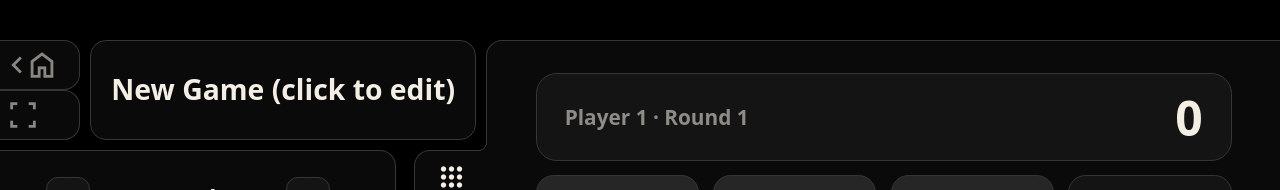
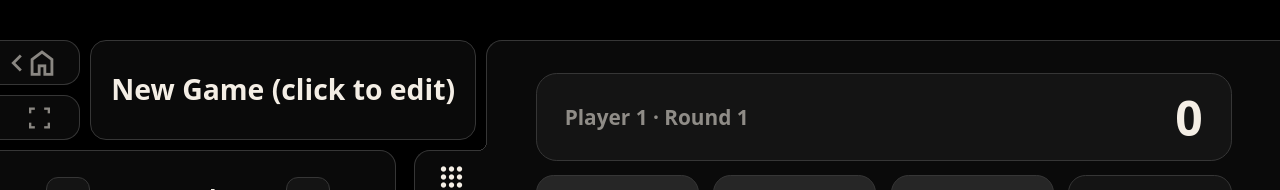
Before and after one commit to hendrikmelse/scoreplot, a React (Vite) app in the folder web/: page /play in a window 1280 px wide. Shown: the top 190 px of the page. Built offline with nearby package versions, Linux system fonts and the light colour scheme.

Commit message:
Stack the portrait layout as header, list, view, tabs, with room for rounded corners
Also stops the blue tap flash on every element.

Co-Authored-By: Claude Sonnet 5.5 <noreply@anthropic.com>

```diff
--- a/web/src/Breakpoints.scss
+++ b/web/src/Breakpoints.scss
@@ -1,7 +1,8 @@
 // The game page has two arrangements. Side by side (the default) puts the player list in a column
 // on the left and gives the rest of the screen to the plot, keypad or table, which keeps the
 // plot a good wide shape on landscape screens. On portrait screens that would leave the plot a
-// thin sliver, so everything is stacked instead: the plot across the full width, and the list below.
+// thin sliver, so everything is stacked instead: the list under the header, then the plot across the full
+// width, then the tabs at the bottom, within thumb reach.
 
 /** Screens that are taller than they are wide (and square ones) */
 @mixin stacked {
--- a/web/src/components/game-play-page/GamePlayPage.scss
+++ b/web/src/components/game-play-page/GamePlayPage.scss
@@ -10,6 +10,9 @@ $tab-flare: 8px;
 .game-play-background {
   display: flex;
   align-items: center;
+  // Moved up while the keyboard would cover the text box being edited (see useKeepAboveKeyboard)
+  transform: translateY(calc(var(--keyboard-shift, 0px) * -1));
+  transition: transform 150ms ease-out;
 }
 
 .left-section {
@@ -33,6 +36,7 @@ $tab-flare: 8px;
       width: 80px;
       display: flex;
       flex-direction: column;
+      gap: 10px;
 
       button {
         flex: 1;
@@ -61,6 +65,15 @@ $tab-flare: 8px;
         .home-chevron {
           margin-left: -6px;
           margin-right: -9px;
+        }
+      }
+
+      // Fullscreen, under Home. Smaller icon and centered, as it is not about going back.
+      .button-fullscreen {
+        justify-content: center;
+
+        span {
+          font-size: 28px;
         }
       }
     }
@@ -270,14 +283,15 @@ $tab-flare: 8px;
   border-bottom-left-radius: 16px;
 }
 
-// On portrait screens everything is stacked: the header, the tabs, the content, then the list
+// On portrait screens everything is stacked: the header, the list, the content, then the tabs
 @include stacked {
   .game-play-background {
     display: grid;
     grid-template-columns: minmax(0, 1fr);
-    grid-template-rows: auto auto minmax(0, 1fr) minmax(160px, 36%);
+    grid-template-rows: auto minmax(160px, 36%) minmax(0, 1fr) auto;
     gap: 10px;
-    padding: 12px;
+    // More room above and below than at the sides, as a phone's screen has rounded corners
+    padding: 28px 12px;
     align-items: stretch;
   }
 
@@ -301,6 +315,10 @@ $tab-flare: 8px;
         width: 64px;
         border-left: 1px solid $gray-4;
         border-radius: 16px;
+      }
+
+      .button-fullscreen {
+        width: 48px;
       }
     }
 
@@ -331,7 +349,7 @@ $tab-flare: 8px;
 
   .left-section .bottom-left-section {
     .buttons-section {
-      grid-row: 2;
+      grid-row: 4;
       height: auto;
       flex-direction: row;
       gap: 10px;
@@ -378,7 +396,7 @@ $tab-flare: 8px;
     }
 
     .player-list-section {
-      grid-row: 4;
+      grid-row: 2;
       border-left: 1px solid $gray-4;
       border-radius: 16px;
     }
--- a/web/src/index.css
+++ b/web/src/index.css
@@ -21,7 +21,7 @@
      https://fonts.googleapis.com/css2?family=Material+Symbols+Outlined:opsz,wght,FILL,GRAD@24,400,0,0&icon_names=<names, in alphabetical order, with commas between>&display=block
    (asked for with a browser's User-Agent, to get woff2), and the file its src points to.
    Now: add, backspace, check, chevron_left, chevron_right, close, delete, dialpad, drag_handle,
-   edit, home, keyboard_return, stacked_line_chart, table */
+   edit, fullscreen, fullscreen_exit, home, keyboard_return, stacked_line_chart, table */
 @font-face {
   font-family: "Material Symbols Outlined";
   font-style: normal;
@@ -75,6 +75,11 @@ body {
   -moz-osx-font-smoothing: grayscale;
 }
 
+/* No flash of color over what is tapped, on a phone */
+* {
+  -webkit-tap-highlight-color: transparent;
+}
+
 button,
 input,
 textarea,
```
